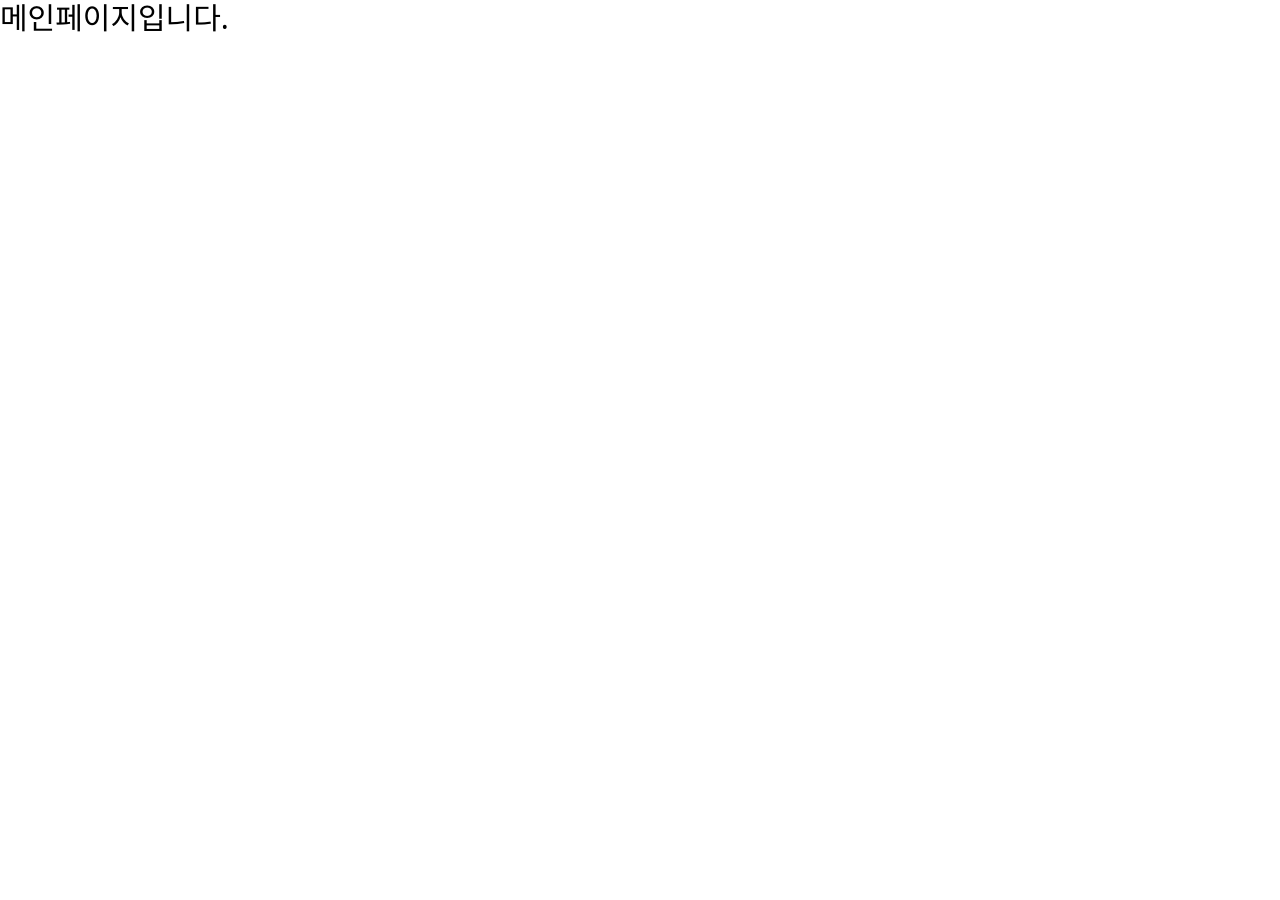
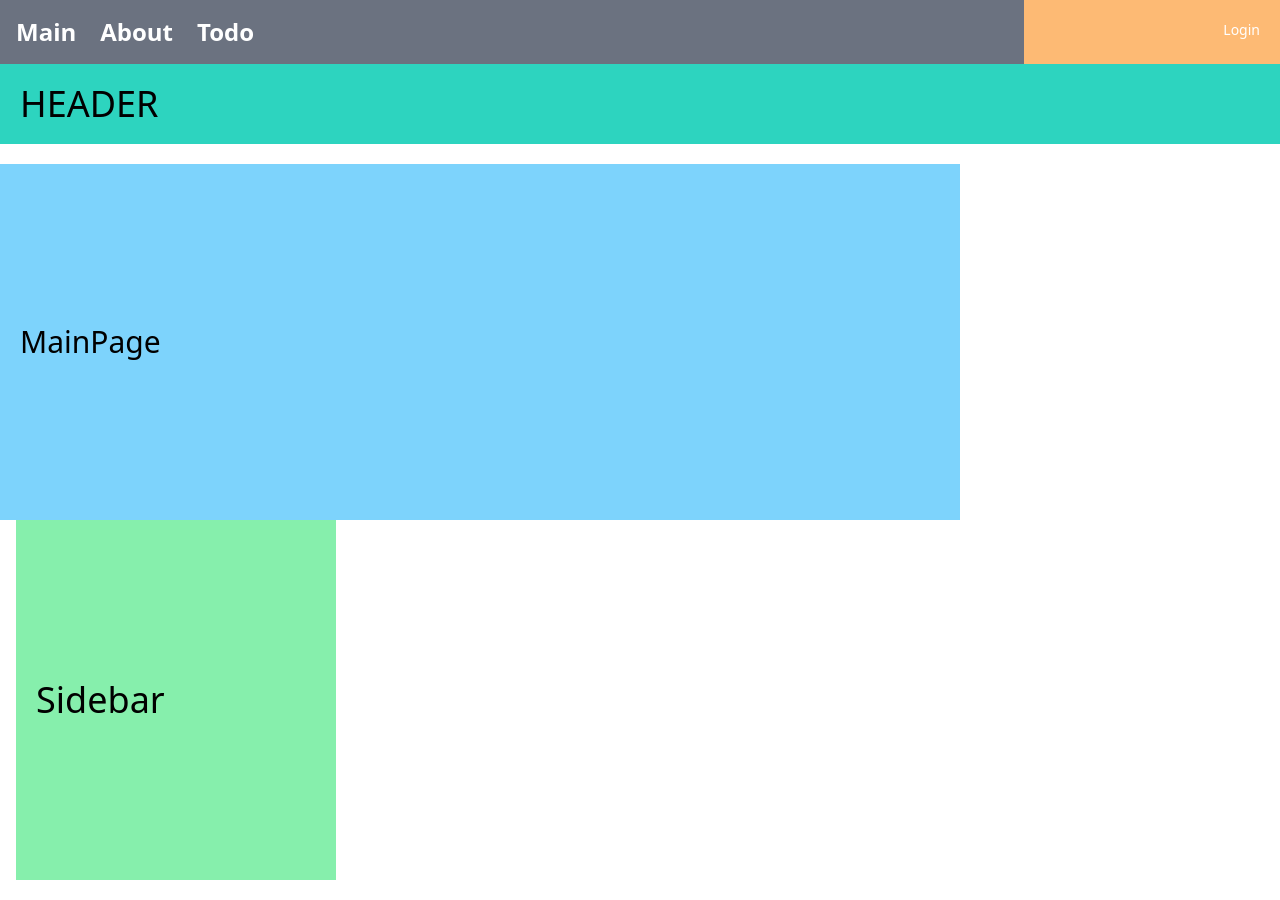
Before and after one commit to joshbae119/ezen-class-react, a React (Create React App) app: page / in a window 1280 px wide. Before the commit the page ends 800 px from the top, so only its background shows below. Built offline with nearby package versions, Linux system fonts and the light colour scheme.

Commit message:
2025.01.14 점심먹기전 백업

```diff
--- /dev/null
+++ b/src/components/menus/BasicMenu.js
@@ -0,0 +1,29 @@
+import { Link } from 'react-router-dom';
+
+const BasicMenu = () => {
+    return (
+        <nav id="navbar" className="flex bg-blue-300">
+            <div className="w-4/5 bg-gray-500">
+                <ul className="flex p-4 text-white font-bold">
+                    <li className="pr-6 text-2xl">
+                        <Link to={"/"}>Main</Link>
+                    </li>
+                    <li className="pr-6 text-2xl">
+                        <Link to={"/about"}>About</Link>
+                    </li>
+                    <li className='pr-6 text-2xl'>
+                        <Link to={"/todo"}>Todo</Link>
+                    </li>
+                </ul>
+            </div>
+
+            <div className="w-1/5 flex justify-end bg-orange-300 p-4 font-medium">
+                <div className="text-white text-sm m-1 rounded">
+                    Login
+                </div>
+            </div>
+        </nav>
+    );
+}
+
+export default BasicMenu;
--- /dev/null
+++ b/src/layouts/BasicLayout.js
@@ -0,0 +1,27 @@
+import React from 'react';
+import BasicMenu from '../components/menus/BasicMenu';
+
+const  BasicLayout = ({children}) => {
+  return (
+    <>
+    <BasicMenu></BasicMenu>
+    <header className="bg-teal-400 p-5">
+        <h1 className="text-3xl md:text-4xl">HEADER</h1>
+    </header>
+
+    <div className="bg-white my-5 w-full flex flex-col space-y-4 md:flex row md:space-x-4 md:space-y-0">
+        <main className="bg-sky-300 md:w-2/3 lg:w-3/4 px-5 py-40">
+            {children}
+        </main>
+
+        <aside className="bg-green-300 md:w-1/3 lg:w-1/4 px-5 py-40">
+            <h1 className="text-2xl md:text-4xl">
+                Sidebar
+            </h1>
+        </aside>
+    </div>
+    </>
+  );
+}
+
+export default BasicLayout;
--- a/src/pages/AboutPages.js
+++ b/src/pages/AboutPages.js
@@ -1,8 +1,11 @@
 import React from 'react';
+import BasicLayout from '../layouts/BasicLayout';
 
 const AboutPages = () => {
     return (
-        <div className="text-3xl"> About Pages</div>
+        <BasicLayout>
+        <div className="text-3xl"> About Pages 경로확인중...</div>
+        </BasicLayout>
     );
 }
 export default AboutPages;
--- a/src/pages/MainPage.js
+++ b/src/pages/MainPage.js
@@ -1,10 +1,11 @@
 import React from 'react';
+import BasicLayout from '../layouts/BasicLayout';
 
 const MainPage = () => {
     return (
-        <div className="text-3xl">
-            <div> 메인페이지입니다. </div>
-        </div>
+        <BasicLayout>
+        <div className="text-3xl">MainPage</div>
+        </BasicLayout>
     );
 }
 export default MainPage;
--- /dev/null
+++ b/src/pages/todo/IndexPage.js
@@ -0,0 +1,19 @@
+import { Outlet } from "react-router-dom";
+import BasicLayout from "../../layouts/BasicLayout";
+
+
+const IndexPage = () => {
+  return (
+    <BasicLayout>
+        <div className="w-full flex m-2 p-2">
+            <div className="text-xl m-1 p-2 w-20 font-extrabold text-center underline">LIST</div>
+        </div>
+        <div className="w-full flex m-2 p-2">
+            <div className="text-xl m-1 p-2 w-20 font-extrabold text-center underline">ADD</div>
+        </div>
+    </BasicLayout>
+
+);
+}
+
+export default IndexPage;
--- a/src/router/root.js
+++ b/src/router/root.js
@@ -1,9 +1,11 @@
 import { lazy, Suspense } from 'react';
 
 const { createBrowserRouter } = require('react-router-dom');
+const Loading = <div>로딩중입니다...</div>
 const Main = lazy(() => import('../pages/MainPage'));
 const About = lazy(() => import('../pages/AboutPages'));
-const Loading = <div>로딩중입니다...</div>
+const Todoindex = lazy(() => import('../pages/todo/IndexPage'));
+
 
 const root = createBrowserRouter([
     {
@@ -14,6 +16,10 @@
     {
         path: 'about',
         element:<Suspense fallback={Loading}><About /></Suspense>
+    },
+    {
+        path: 'todo',
+        element:<Suspense fallback={Loading}><Todoindex /></Suspense>
     }
 
 
```
